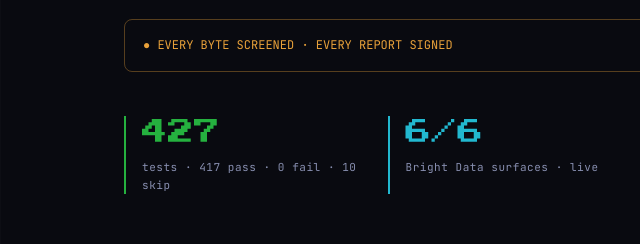
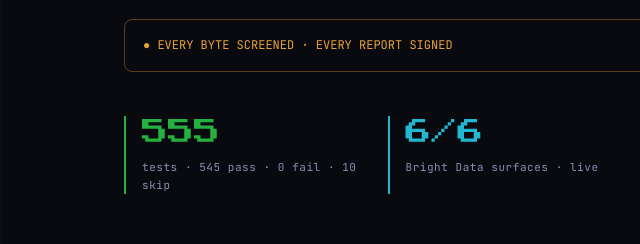
Before and after one commit to SuarezPM/apohara-synthex, a website: page public/index.html in a window 1280 px wide. Shown: the part 6515-6759 px from the top of the page, 0-640 px from the left. Drawn offline with Linux system fonts and the light colour scheme.

Commit message:
fix: update stale test-count stat on landing page (P3)
P3 stale stat. public/index.html showed "427 tests · 417 pass · 0 fail · 10 skip";
the real suite is 555 tests · 545 pass · 0 fail · 10 skip (verified live:
npm test → tests 555 / pass 545 / fail 0 / skipped 10). 0 fail and 10 skip were
already correct. Grounding confirmed this is the only stale public stat.

Co-Authored-By: Claude Opus 4.8 <noreply@anthropic.com>

```diff
--- a/public/index.html
+++ b/public/index.html
@@ -696,7 +696,7 @@ h2.head em {
     </div>
     <div class="substrate"><span>● EVERY BYTE SCREENED · EVERY REPORT SIGNED</span><span>Ed25519 · RFC 3161 · C2PA</span></div>
     <div class="stats">
-      <div class="stat s-lime"><div class="v">427</div><div class="l">tests · 417 pass · 0 fail · 10 skip</div></div>
+      <div class="stat s-lime"><div class="v">555</div><div class="l">tests · 545 pass · 0 fail · 10 skip</div></div>
       <div class="stat s-teal"><div class="v">6/6</div><div class="l">Bright Data surfaces · live</div></div>
       <div class="stat s-amber"><div class="v">110</div><div class="l">pre-LLM rules · 2 layers · 78 DJL + 32 prefilter</div></div>
       <div class="stat s-violet"><div class="v">500</div><div class="l">URLs · 99.6% · $0.75 · live stress</div></div>
```
